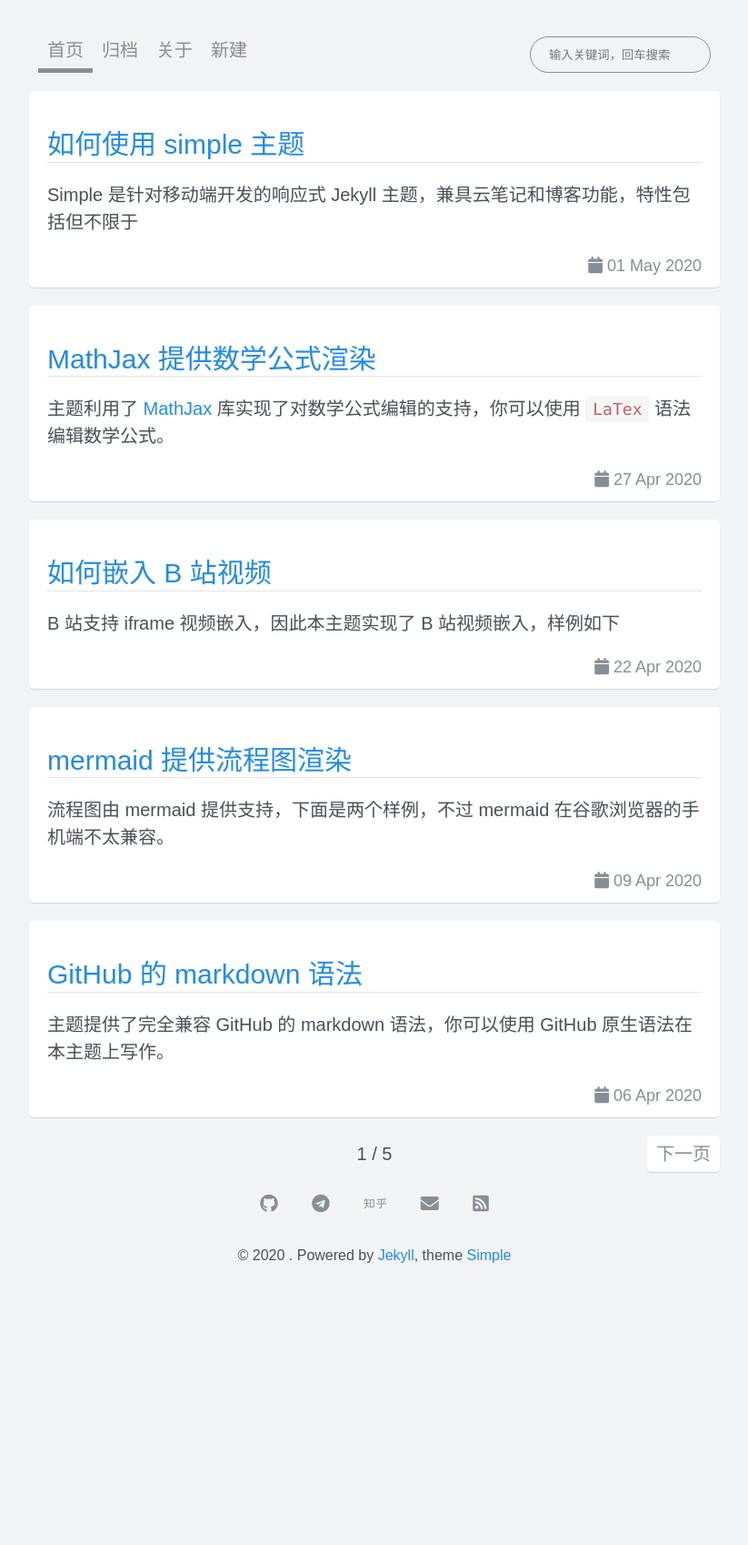
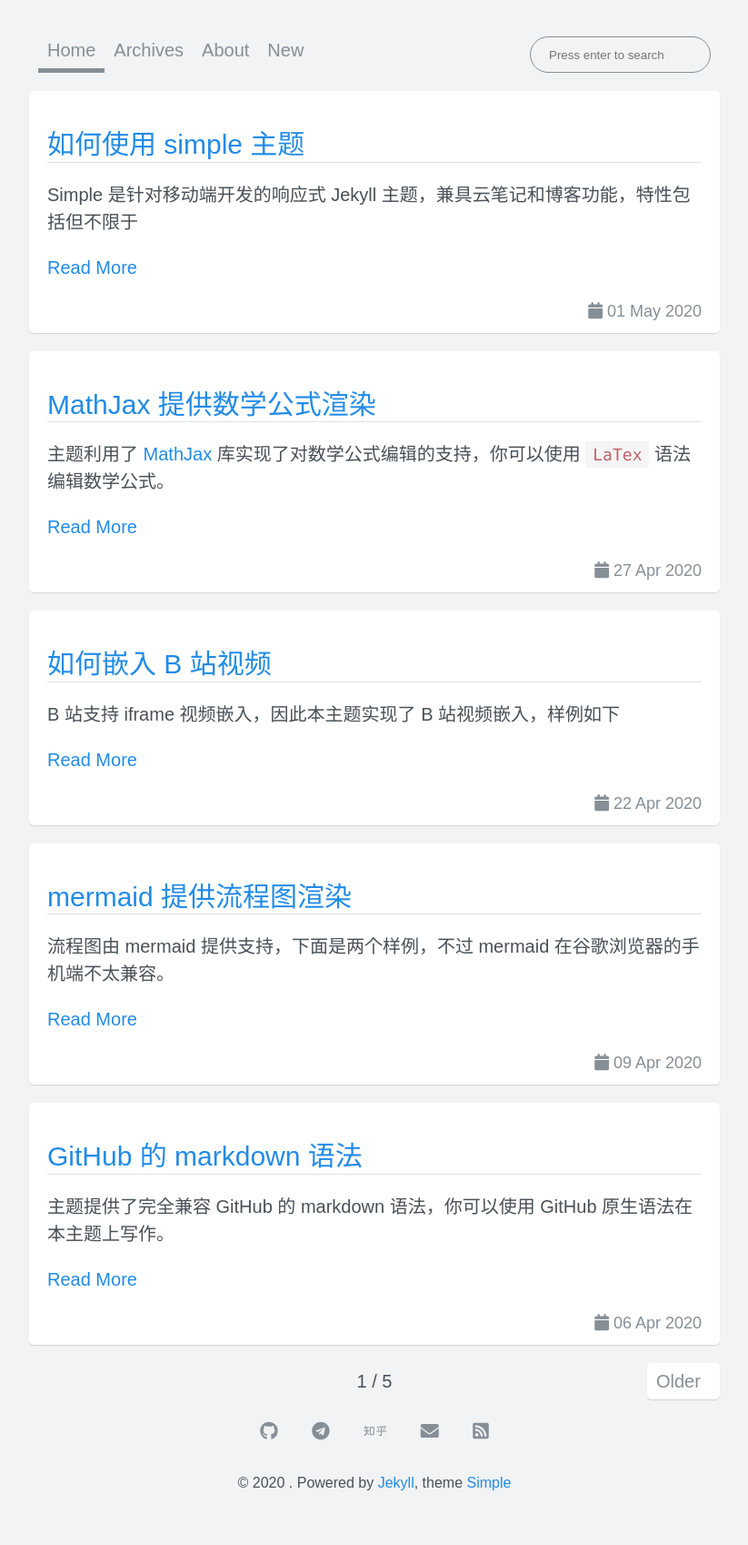
Before and after one commit to whenfung/simple, a Jekyll site: the page built from index.html, in a window 1280 px wide. Shown: the whole page at 91% size, without its empty margins (228-1051 px from the left). Built offline with Jekyll 4.4.1, drawn with Linux system fonts in a browser that asks for light colours; nearby versions of some CDN libraries; the list of posts is cut into pages by our own code; comment, search, counter and statistics services are not loaded; before the commit the page ends 1448 px from its top, so only the background shows below that.

Commit message:
translate to English

```diff
--- a/_data/settings.yml
+++ b/_data/settings.yml
@@ -1,10 +1,10 @@
 # Customize site navigation
 nav:
-- name: 首页
+- name: Home
   url: /
-- name: 归档
+- name: Archives
   url: /archives.html
-- name: 关于
+- name: About
   url: /about.html
 
 # Available social icons are powered by Font Awesome, so you can use any icon that they offer
@@ -21,17 +21,17 @@
   link: https://linkedin.com/in/professordeng
 
 # Customize site text
-prev: 上一篇
-next: 下一篇
+prev: Newer
+next: Older
 
-prev_page: 上一页
-next_page: 下一页
+prev_page: Newer
+next_page: Older
 
-search_tip: 输入关键词，回车搜索
-searching: 正在搜索中
+search_tip: Press enter to search
+searching: Searching
 
-new: 新建
+new: New
 
-read_more: 阅读全文
+read_more: Read More
 
 edit: 编辑
--- a/about.md
+++ b/about.md
@@ -1,6 +1,6 @@
 ---
 layout: page
-title: 关于
+title: About
 comment: true
 ---
 
--- a/archives.html
+++ b/archives.html
@@ -1,6 +1,6 @@
 ---
 layout: page
-title: 归档
+title: Archives
 ---
 
 {% assign posts_by_year = site.posts | group_by_exp:"post", "post.date | date: '%Y' " %}
--- a/index.html
+++ b/index.html
@@ -1,6 +1,6 @@
 ---
 layout: default
-title: 首页
+title: Home
 ---
 
 {% for post in paginator.posts %}
@@ -8,7 +8,7 @@
   <h2 class="posts-item-title">
     <a href="{{ post.url | relative_url }}">{{ post.title }}</a>
   </h2>
-  <p> {{ post.excerpt }} <a href="{{ post.url | relative_url }}">{{ site.settings.data.read_more }}</a> </p>
+  <p> {{ post.excerpt }} <a href="{{ post.url | relative_url }}">{{ site.data.settings.read_more }}</a> </p>
   <span class="posts-item-date"><i class="fa fa-calendar" aria-hidden="true"></i> {{ post.date | date_to_string }} </span>
 </div>
 {% endfor %}
--- a/search.html
+++ b/search.html
@@ -1,6 +1,6 @@
 ---
 layout: page
-title: 搜索结果
+title: Search Results
 ---
 
 <!-- Search results -->
```
